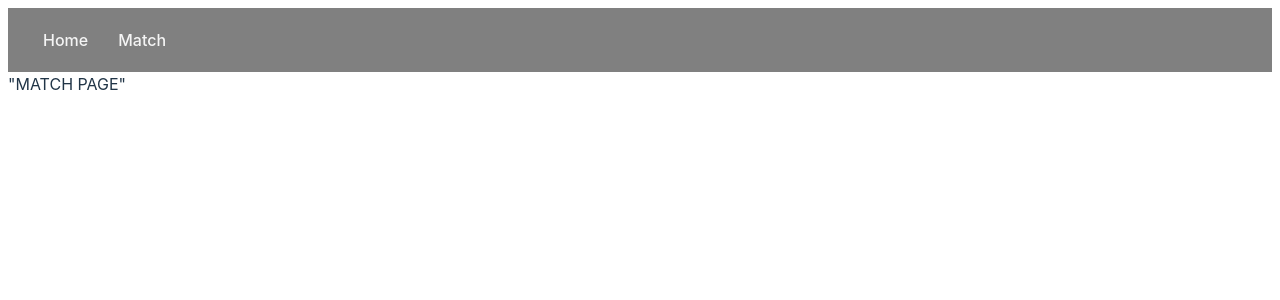
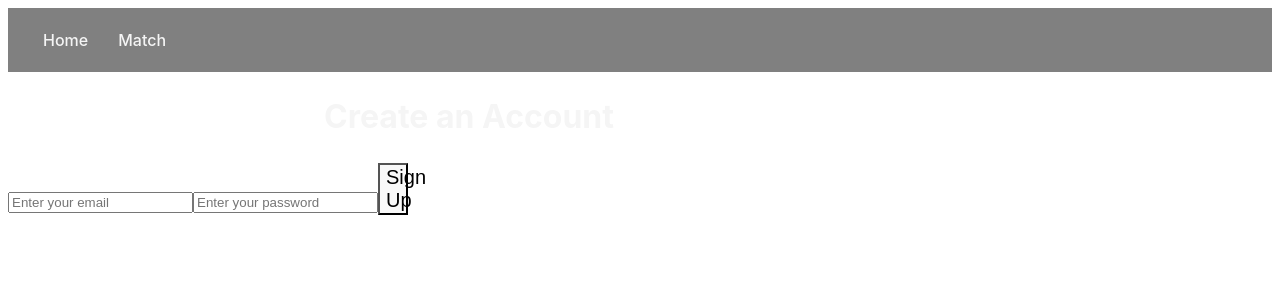
Before and after one commit to adamstag20/DiscGolf-Tracker, a React (Vite) app in the folder frontend/: page /match in a window 1280 px wide. Shown: the top 300 px of the page. Built offline with nearby package versions, Linux system fonts and the light colour scheme.

Commit message:
Firebase authentication working on frontend with now styling

```diff
--- a/frontend/package.json
+++ b/frontend/package.json
@@ -12,6 +12,7 @@
   "dependencies": {
     "@fastify/cors": "^8.3.0",
     "axios": "^1.4.0",
+    "firebase": "^9.22.1",
     "react": "^18.2.0",
     "react-dom": "^18.2.0",
     "react-router-dom": "^6.11.1"
--- a/frontend/src/App.tsx
+++ b/frontend/src/App.tsx
@@ -1,6 +1,6 @@
 import { useState } from 'react'
 import { Link, Route, Routes, Router, BrowserRouter } from "react-router-dom";
-import { Home, Match } from './Components';
+import { Home,SignUp } from './Components';
 import StartGame from './StartGame';
 import reactLogo from './assets/react.svg'
 import viteLogo from '/vite.svg'
@@ -21,7 +21,7 @@ function App() {
 
         <Routes>
           <Route path="/" element={<Home />} />
-          <Route path="/match" element={<Match />} />
+          <Route path="/match" element={<SignUp />} />
           <Route path="/start/:id" element={<StartGame />} />
         </Routes>
 
--- a/frontend/src/Components.tsx
+++ b/frontend/src/Components.tsx
@@ -1,10 +1,79 @@
 import { courses } from "./assets/Maps";
 import { Link } from "react-router-dom";
 import './styles/Course.css'
+import { useState } from "react";
+import { auth} from "./firebase"
+import {signInWithEmailAndPassword,createUserWithEmailAndPassword} from "firebase/auth";
 
-export const Match = () => {
+export const SignIn = () => {
+	const [email, setEmail] = useState('');
+	const [password, setPassword] = useState('');
+
+	const signIn = (e) => {
+		e.preventDefault();
+		signInWithEmailAndPassword(auth, email, password)
+		.then((userCredential) => {
+			console.log(userCredential)
+		}).catch((error)=> {
+			console.log(error)
+		})
+
+	}
 	return(
-		<div>"MATCH PAGE"</div>
+		<div>
+			<form onSubmit={signIn}>
+				<h1>LOGIN</h1>
+				<input
+				type="email"
+				placeholder="Enter your email"
+				value={email}
+				onChange={((e)=> setEmail(e.target.value))}
+				></input>
+				<input
+				type="password"
+				placeholder="Enter your password"
+				value={password}
+				onChange={((e)=> setPassword(e.target.value))}
+				></input>
+				<button type="submit">Log In</button>
+			</form>
+		</div>
+	);
+};
+
+export const SignUp = () => {
+	const [email, setEmail] = useState('');
+	const [password, setPassword] = useState('');
+
+	const signUp = (e) => {
+		e.preventDefault();
+		createUserWithEmailAndPassword(auth, email, password)
+		.then((userCredential) => {
+			console.log(userCredential)
+		}).catch((error)=> {
+			console.log(error)
+		})
+
+	}
+	return(
+		<div>
+			<form onSubmit={signUp}>
+				<h1>Create an Account</h1>
+				<input
+				type="email"
+				placeholder="Enter your email"
+				value={email}
+				onChange={((e)=> setEmail(e.target.value))}
+				></input>
+				<input
+				type="password"
+				placeholder="Enter your password"
+				value={password}
+				onChange={((e)=> setPassword(e.target.value))}
+				></input>
+				<button type="submit">Sign Up</button>
+			</form>
+		</div>
 	);
 };
 
--- /dev/null
+++ b/frontend/src/FinishGame.tsx
@@ -0,0 +1,12 @@
+import React from 'react'
+import "./styles/Course.css"
+
+function FinishGame({course, scorecard}) {
+
+
+  return (
+        <h1 className="start-header">{course.course_name}</h1>
+  )
+}
+
+export default FinishGame
--- a/frontend/src/GamePlay.tsx
+++ b/frontend/src/GamePlay.tsx
@@ -1,6 +1,7 @@
 import React, { useEffect, useState } from 'react'
 import "./styles/Course.css"
 import axios from 'node_modules/axios/index';
+import FinishGame from './FinishGame';
 
 function GamePlay({ course, averages, games }) {
 
@@ -10,6 +11,7 @@ function GamePlay({ course, averages, games }) {
     const [worst, setWorst] = useState(0);
     const [scorecard, setScorecard] = useState([]);
     const [lastHole, setLastHole] = useState(false);
+    const [displayScore, setDisplayScore] = useState(false);
 
     useEffect(() => {
         setWorstAndBest();
@@ -43,7 +45,7 @@ function GamePlay({ course, averages, games }) {
     function nextHole() {
         const toAdd = [...scorecard, [strokes, course.holes[hole]]];
         setScorecard(toAdd);
-        if ( course.holes.length == hole + 1){
+        if (course.holes.length == hole + 1) {
             setLastHole(true)
         }
         setHole(hole + 1);
@@ -66,8 +68,11 @@ function GamePlay({ course, averages, games }) {
             .catch(function (error) {
                 console.log(error);
             });
+        setDisplayScore(true);
     }
     return (
+        <div>
+            {!displayScore ? (
                 <div>
                     <h1 className="start-header">{course.course_name}</h1>
                     <h2 className="start-header">Hole {hole}</h2>
@@ -84,10 +89,17 @@ function GamePlay({ course, averages, games }) {
                             Next Hole
                         </div>
                     ) : (
-                <div onClick = {finishGame} className ="finish-button">
+                        <div onClick={finishGame} className="finish-button">
                             Finish Game
                         </div>
                     )}
+                </div>
+            ) : (
+                <FinishGame
+                course = {course}
+                scorecard = {scorecard} />
+            )}
+
         </div>
     )
 }
--- /dev/null
+++ b/frontend/src/firebase.tsx
@@ -0,0 +1,21 @@
+// Import the functions you need from the SDKs you need
+import { initializeApp } from "firebase/app";
+import { getAuth } from "firebase/auth";
+// TODO: Add SDKs for Firebase products that you want to use
+// https://firebase.google.com/docs/web/setup#available-libraries
+
+// Your web app's Firebase configuration
+const firebaseConfig = {
+  apiKey: "AIzaSyDLj6y9kyaLQw76AMUywwIJV8UTdpFGk3o",
+  authDomain: "disc-golf-tracker-5a8a9.firebaseapp.com",
+  projectId: "disc-golf-tracker-5a8a9",
+  storageBucket: "disc-golf-tracker-5a8a9.appspot.com",
+  messagingSenderId: "818880194093",
+  appId: "1:818880194093:web:fa2adfe5c22145c96abaa4"
+};
+
+// Initialize Firebase
+const app = initializeApp(firebaseConfig);
+
+// Initialize Firebase Authentication and get a reference to the service
+export const auth = getAuth(app);
```
Also changed, not shown: 1 other file (tests, documents, lock files or other folders). Lines whose indentation alone changed are shown as unchanged.
